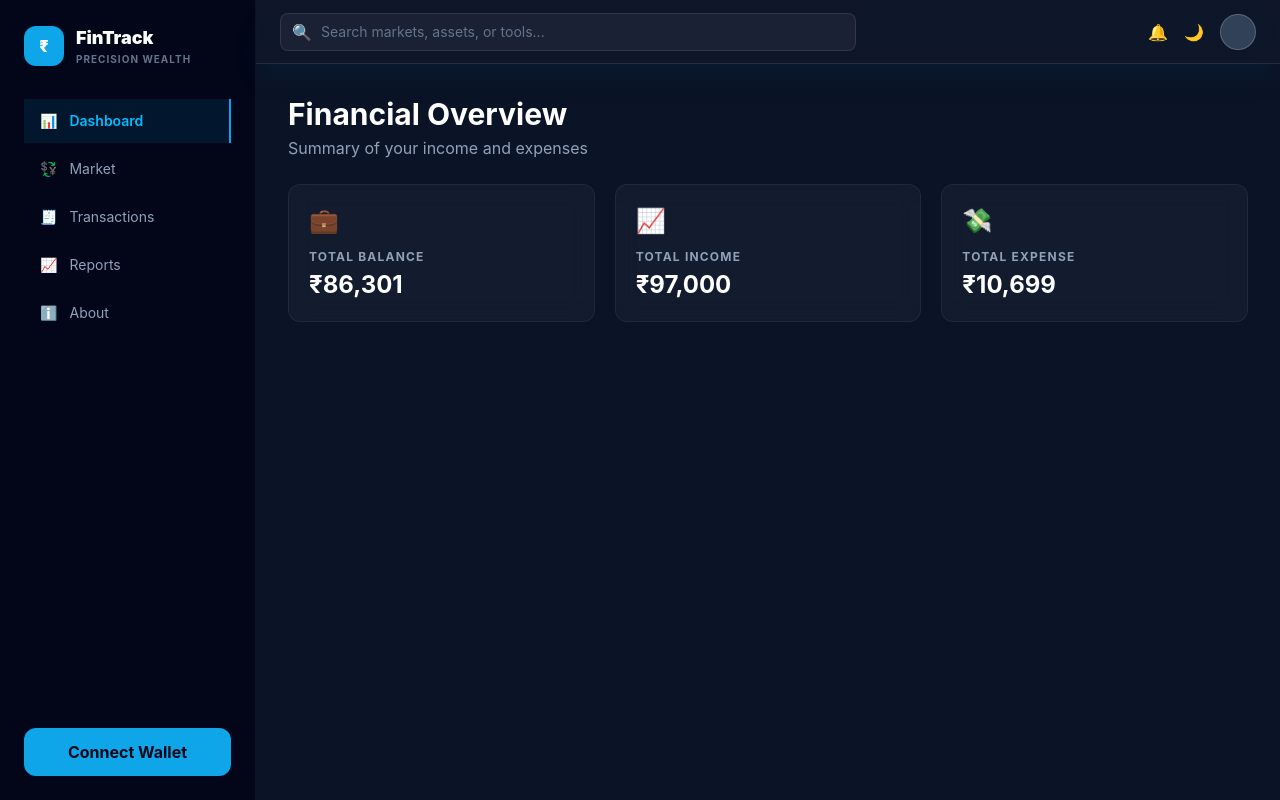
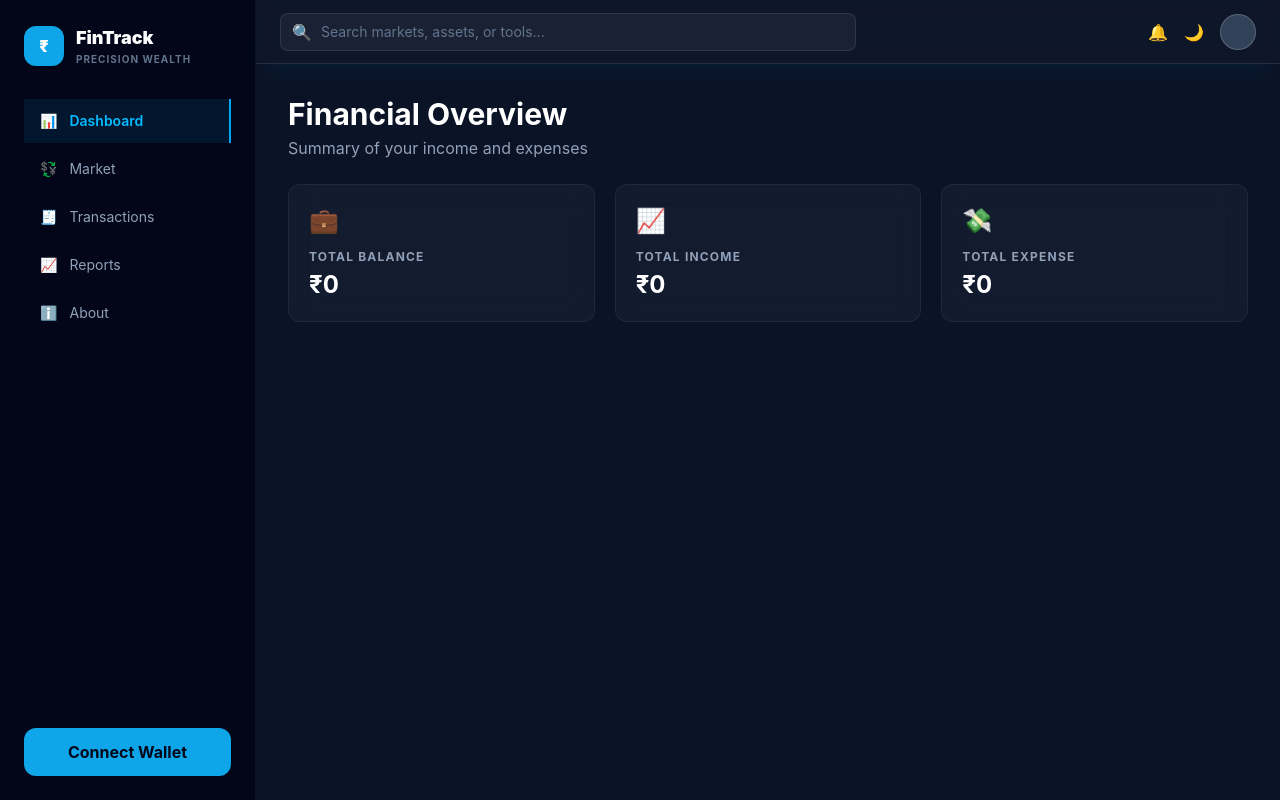
Before and after one commit to anupam311/Fintrack_Dashboard, a React (Vite) app: page / in a window 1280 px wide. Built offline with nearby package versions, Linux system fonts and the light colour scheme.

Commit message:
Persist transactions using localStorage and sync dashboard with stored data.

```diff
--- a/src/pages/Dashboard.jsx
+++ b/src/pages/Dashboard.jsx
@@ -1,10 +1,20 @@
-import { defaultTransactions } from "../data/categories";
+import { useEffect, useState } from "react";
 import { calculateTotals } from "../utils/calculateTotals";
 import { formatCurrency } from "../utils/formatCurrency";
 import StatCard from "../components/StatCard";
 
 function Dashboard() {
-  const totals = calculateTotals(defaultTransactions);
+  const [transactions, setTransactions] = useState([]);
+
+  useEffect(() => {
+    const saved = localStorage.getItem("transactions");
+
+    if (saved) {
+      setTransactions(JSON.parse(saved));
+    }
+  }, []);
+
+  const totals = calculateTotals(transactions);
 
   return (
     <div className="space-y-6">
@@ -17,7 +27,6 @@ function Dashboard() {
         </p>
       </div>
 
-      {/* Stat Cards */}
       <div className="grid grid-cols-1 md:grid-cols-3 gap-5">
         <StatCard
           title="Total Balance"
--- a/src/pages/Transactions.jsx
+++ b/src/pages/Transactions.jsx
@@ -1,11 +1,24 @@
-import { useState } from "react";
+import { useState, useEffect } from "react";
 import { defaultTransactions } from "../data/categories";
 import TransactionList from "../components/TransactionList";
 import TransactionForm from "../components/TransactionForm";
 
 function Transactions() {
-  const [transactions, setTransactions] = useState(defaultTransactions);
+  const [transactions, setTransactions] = useState(() => {
+    const saved = localStorage.getItem("transactions");
+
+    if (saved) {
+      return JSON.parse(saved);
+    }
+
+    return defaultTransactions;
+  });
+
   const [editingTxn, setEditingTxn] = useState(null);
+
+  useEffect(() => {
+    localStorage.setItem("transactions", JSON.stringify(transactions));
+  }, [transactions]);
 
   function addTransaction(newTxn) {
     setTransactions((prev) => [newTxn, ...prev]);
@@ -17,9 +30,7 @@ function Transactions() {
 
   function updateTransaction(updatedTxn) {
     setTransactions((prev) =>
-      prev.map((txn) =>
-        txn.id === updatedTxn.id ? updatedTxn : txn
-      )
+      prev.map((txn) => (txn.id === updatedTxn.id ? updatedTxn : txn))
     );
 
     setEditingTxn(null);
@@ -28,9 +39,7 @@ function Transactions() {
   return (
     <div className="space-y-6">
       <div>
-        <h1 className="text-3xl font-bold text-white">
-          Transactions
-        </h1>
+        <h1 className="text-3xl font-bold text-white">Transactions</h1>
         <p className="text-slate-400 mt-1">
           Add, edit and manage your transactions
         </p>
```
